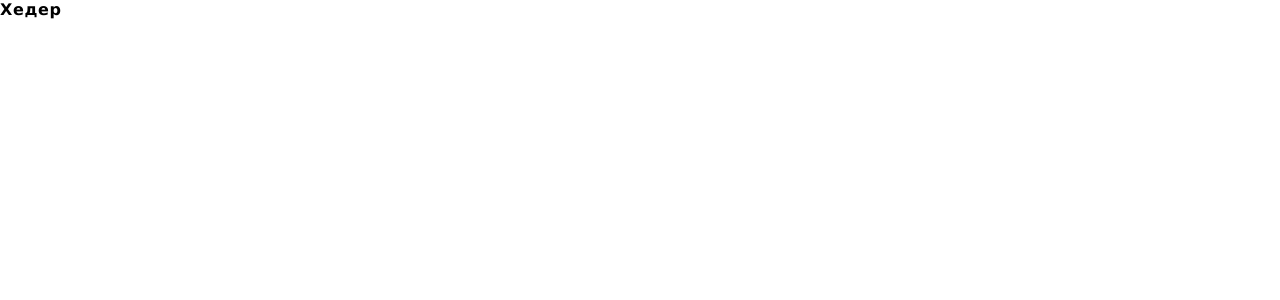
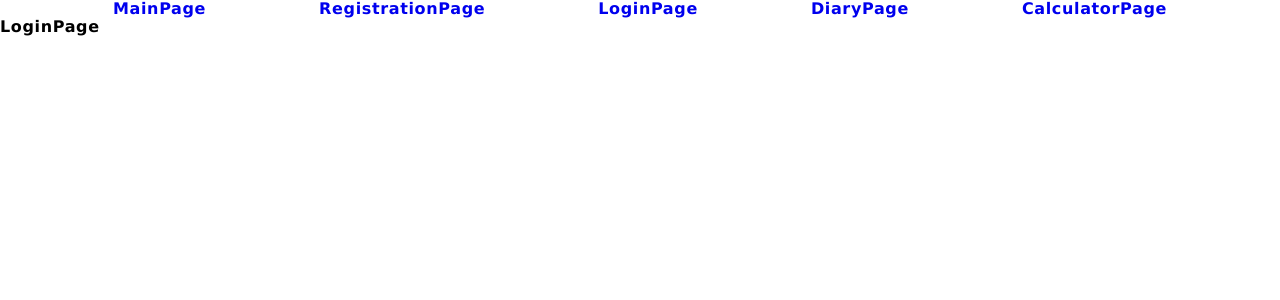
Before and after one commit to Taras-Roboteckyi/React_TeamProject_Health, a React (Create React App) app: page /login in a window 1280 px wide. Shown: the top 300 px of the page. Built offline with nearby package versions, Linux system fonts and the light colour scheme.

Commit message:
add project body and Layout

```diff
--- a/public/index.html
+++ b/public/index.html
@@ -3,6 +3,9 @@
   <head>
     <meta charset="utf-8" />
     <link rel="icon" href="%PUBLIC_URL%/favicon.ico" />
+    <link rel="stylesheet" href="https://cdnjs.cloudflare.com/ajax/libs/modern-normalize/1.1.0/modern-normalize.min.css"
+      integrity="sha512-wpPYUAdjBVSE4KJnH1VR1HeZfpl1ub8YT/NKx4PuQ5NmX2tKuGu6U/JRp5y+Y8XG2tV+wKQpNHVUX03MfMFn9Q=="
+      crossorigin="anonymous" referrerpolicy="no-referrer" />
 
     <meta name="viewport" content="width=device-width, initial-scale=1" />
     <meta name="theme-color" content="#000000" />
--- a/src/App.js
+++ b/src/App.js
@@ -1,19 +1,24 @@
-import { CreateLazyChunk } from './helpers/CreateLazyChunk';
+/* import { CreateLazyChunk } from './helpers/CreateLazyChunk'; */
 import { Routes, Route, Navigate } from 'react-router-dom';
 // import { useDispatch, useSelector } from 'react-redux';
 // import { useEffect } from 'react';
 
-import PublicRoute from './components/publicRoute/PublicRoute';
-import PrivateRoute from './components/privateRoute/PrivateRoute';
-import { Header } from './components/header/Header';
+/* import PublicRoute from './components/publicRoute/PublicRoute';
+import PrivateRoute from './components/privateRoute/PrivateRoute'; */
+import { Layout } from './components/Layout/Layout';
+import { MainPage } from './pages/MainPage/MainPage';
+import { RegistrationPage } from './pages/RegistrationPage/RegistrationPage';
+import { LoginPage } from './pages/LoginPage/LoginPage';
+import { DiaryPage } from './pages/DiaryPage/DiaryPage';
+import { CalculatorPage } from './pages/CalculatorPage/CalculatorPage';
 // import { getIsFetchingCurrent } from './redux/authorization/auth-selectors';
 // import authOperations from './redux/authorization/auth-operations';
 
-const MainPage = CreateLazyChunk('MainPage');
+/* const MainPage = CreateLazyChunk('MainPage');
 const LoginPage = CreateLazyChunk('LoginPage');
 const RegistrationPage = CreateLazyChunk('RegistrationPage');
 const DiaryPage = CreateLazyChunk('DiaryPage');
-const CalculatorPage = CreateLazyChunk('CalculatorPage');
+const CalculatorPage = CreateLazyChunk('CalculatorPage'); */
 
 function App() {
   // const dispatch = useDispatch();
@@ -26,46 +31,51 @@ function App() {
   return (
     <>
       <Routes>
-        <Route path="/" element={<Header />}>
+        <Route path="/" element={<Layout />}>
           <Route
             index
-            element={
+            /* element={
               <PublicRoute restricted redirectTo="/diary">
                 <MainPage />
               </PublicRoute>
-            }
+            } */
+            element={<MainPage />}
           />
           <Route
             path="registration"
-            element={
+            /*  element={
               <PublicRoute restricted redirectTo="/diary">
                 <RegistrationPage />
               </PublicRoute>
-            }
+            } */
+            element={<RegistrationPage />}
           />
           <Route
             path="login"
-            element={
+            /*  element={
               <PublicRoute restricted redirectTo="/diary">
                 <LoginPage />
               </PublicRoute>
-            }
+            } */
+            element={<LoginPage />}
           />
           <Route
             path="diary"
-            element={
+            /* element={
               <PrivateRoute redirectTo="/login">
                 <DiaryPage />
               </PrivateRoute>
-            }
+            } */
+            element={<DiaryPage />}
           />
           <Route
             path="calculator"
-            element={
+            /*  element={
               <PrivateRoute redirectTo="/login">
                 <CalculatorPage />
               </PrivateRoute>
-            }
+            } */
+            element={<CalculatorPage />}
           />
         </Route>
 
--- /dev/null
+++ b/src/components/Layout/Layout.jsx
@@ -0,0 +1,19 @@
+import {
+  /* Routes, Route, Navigate,  */ Link,
+  Outlet /* NavLink  */,
+} from 'react-router-dom';
+import { Nav } from './Layout.styled';
+export const Layout = () => {
+  return (
+    <>
+      <Nav>
+        <Link to="/">MainPage</Link>
+        <Link to="registration">RegistrationPage</Link>
+        <Link to="login">LoginPage</Link>
+        <Link to="diary">DiaryPage</Link>
+        <Link to="calculator">CalculatorPage</Link>
+      </Nav>
+      <Outlet />
+    </>
+  );
+};
--- /dev/null
+++ b/src/components/Layout/Layout.styled.jsx
@@ -0,0 +1,7 @@
+import styled from 'styled-components';
+
+export const Nav = styled.nav`
+  display: flex;
+  justify-content: space-evenly;
+  padding: 20, 30;
+`;
--- /dev/null
+++ b/src/pages/CalculatorPage/CalculatorPage.jsx
@@ -0,0 +1,7 @@
+export const CalculatorPage = () => {
+  return (
+    <main>
+      <div>CalculatorPage</div>
+    </main>
+  );
+};
--- /dev/null
+++ b/src/pages/DiaryPage/DiaryPage.jsx
@@ -0,0 +1,7 @@
+export const DiaryPage = () => {
+  return (
+    <main>
+      <div>DiaryPage</div>
+    </main>
+  );
+};
--- /dev/null
+++ b/src/pages/LoginPage/LoginPage.jsx
@@ -0,0 +1,7 @@
+export const LoginPage = () => {
+  return (
+    <main>
+      <div>LoginPage</div>
+    </main>
+  );
+};
--- /dev/null
+++ b/src/pages/MainPage/MainPage.jsx
@@ -0,0 +1,7 @@
+export const MainPage = () => {
+  return (
+    <main>
+      <div>MainPage</div>
+    </main>
+  );
+};
--- /dev/null
+++ b/src/pages/RegistrationPage/RegistrationPage.jsx
@@ -0,0 +1,7 @@
+export const RegistrationPage = () => {
+  return (
+    <main>
+      <div>RegistrationPage</div>
+    </main>
+  );
+};
```
